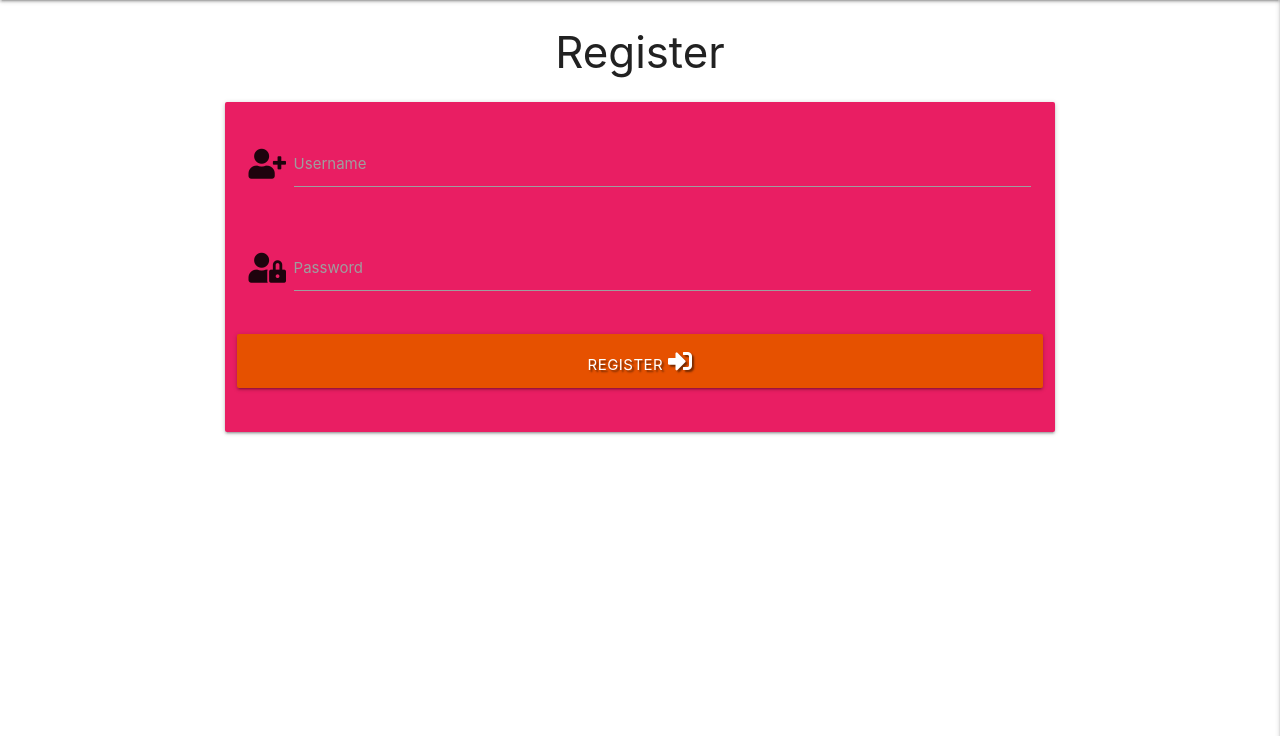
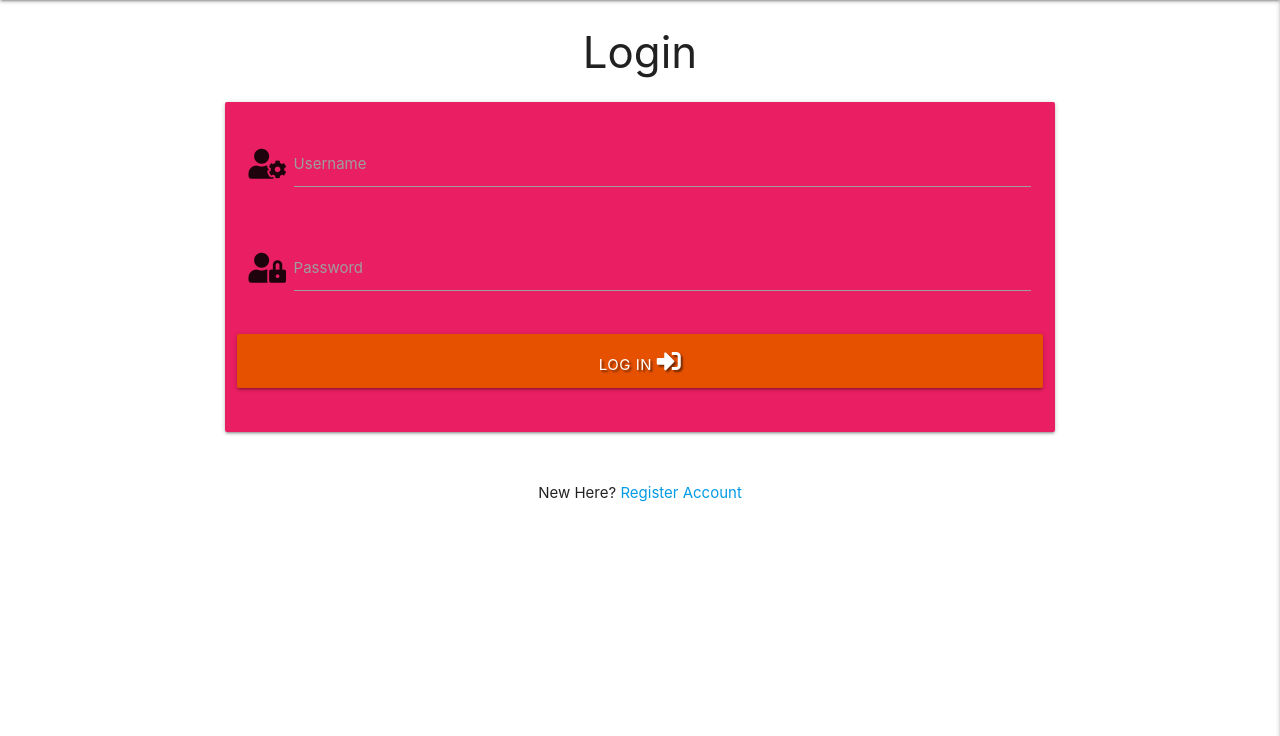
Before and after one commit to tomod24/B2R, a Flask app: template templates/login.html in a window 1280 px wide. Shown: the part 64-800 px from the top of the page. Run offline with Flask 2, Linux system fonts and the light colour scheme; the template is opened without the code that fills it, so the values that code supplies are empty; some libraries are stand-ins or nearby versions.

Commit message:
Add Login Functionality

```diff
--- a/app.py
+++ b/app.py
@@ -48,6 +48,32 @@ def register():
     return render_template("register.html")
 
 
+@app.route("/login", methods=["GET", "POST"])
+def login():
+    if request.method == "POST":
+        # check if username exists in db
+        existing_user = mongo.db.users.find_one(
+            {"username": request.form.get("username").lower()})
+
+        if existing_user:
+            # ensure hashed password matches user input
+            if check_password_hash(
+                existing_user["password"], request.form.get("password")):
+                    session["user"] = request.form.get("username").lower()
+                    flash("Welcome, {}".format(request.form.get("username")))
+            else:
+                # invalid password match
+                flash("Incorrect Username and/or Password")
+                return redirect(url_for("login"))
+
+        else:
+            # username doesn't exist
+            flash("Incorrect Username and/or Password")
+            return redirect(url_for("login"))
+
+    return render_template("login.html")
+
+
 if __name__ == "__main__":
     app.run(host=os.environ.get("IP"),
             port=int(os.environ.get("PORT")),
--- a/templates/base.html
+++ b/templates/base.html
@@ -25,7 +25,7 @@
 					<li><a href="#">New Task</a></li>
 					<li><a href="#">Manage Categories</a></li>
 					<li><a href="#">Log Out</a></li>
-					<li><a href="#">Log In</a></li>
+					<li><a href="{{ url_for('login') }}">Log In</a></li>
 					<li><a href="{{ url_for('register') }}">Register</a></li>
 				</ul>
 			</div>
@@ -39,7 +39,7 @@
             <li><a href="#">New Task</a></li>
             <li><a href="#">Manage Categories</a></li>
             <li><a href="#">Log Out</a></li>
-            <li><a href="#">Log In</a></li>
+            <li><a href="{{ url_for('login') }}">Log In</a></li>
             <li><a href="{{ url_for('register') }}">Register</a></li>
 		</ul>
 	</header>
--- a/templates/login.html
+++ b/templates/login.html
@@ -1,15 +1,15 @@
 {% extends "base.html" %}
 {% block content %}
 
-    <h3 class="center-align">Register</h3>
+    <h3 class="center-align">Login</h3>
 
     <div class="row">
-        <form class="col s12 m8 offset-m2" method="POST" action="{{ url_for('register') }}">
+        <form class="col s12 m8 offset-m2" method="POST" action="{{ url_for('login') }}">
             <div class="card-panel pink">
                 <!-- username -->
                 <div class="row">
                     <div class="input-field col s12">
-                        <i class="fas fa-user-plus prefix light-brown-text text-darken-4"></i>
+                        <i class="fas fa-user-cog prefix light-brown-text text-darken-4"></i>
 						<input id="username" name="username" type="text" minlength="5"
                             maxlength="15" pattern="^[a-zA-Z0-9]{5,15}$" class="validate" required>
 						<label for="username">Username</label>
@@ -24,14 +24,23 @@
                         <label for="password">Password</label>
                     </div>
                 </div>
-                <!-- register -->
+                <!-- login -->
                 <div class="row">
                     <button type="submit" class="col s12 btn-large orange darken-4 text-shadow">
-                        Register <i class="fas fa-sign-in-alt"></i>
+                        Log In <i class="fas fa-sign-in-alt"></i>
                     </button>
                 </div>
             </div>
         </form>
     </div>
 
+    <div class="row">
+        <div class="col s12">
+            <p class="center-align">
+                New Here?
+                <a href="{{ url_for('register') }}" class="light-yellow-text text-darken-4">Register Account</a>
+            </p>
+        </div>
+    </div>
+
 {% endblock %}
```
Also changed, not shown: templates/register.html (+9 -0 lines).
